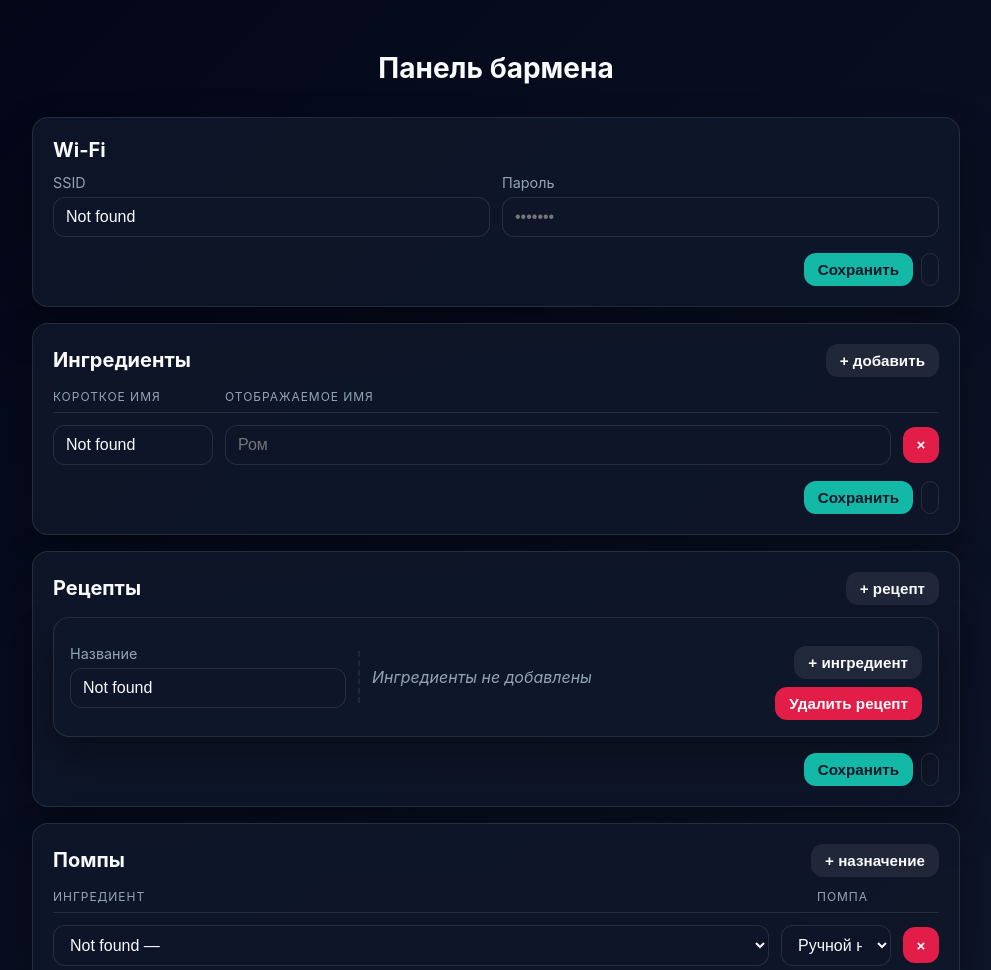
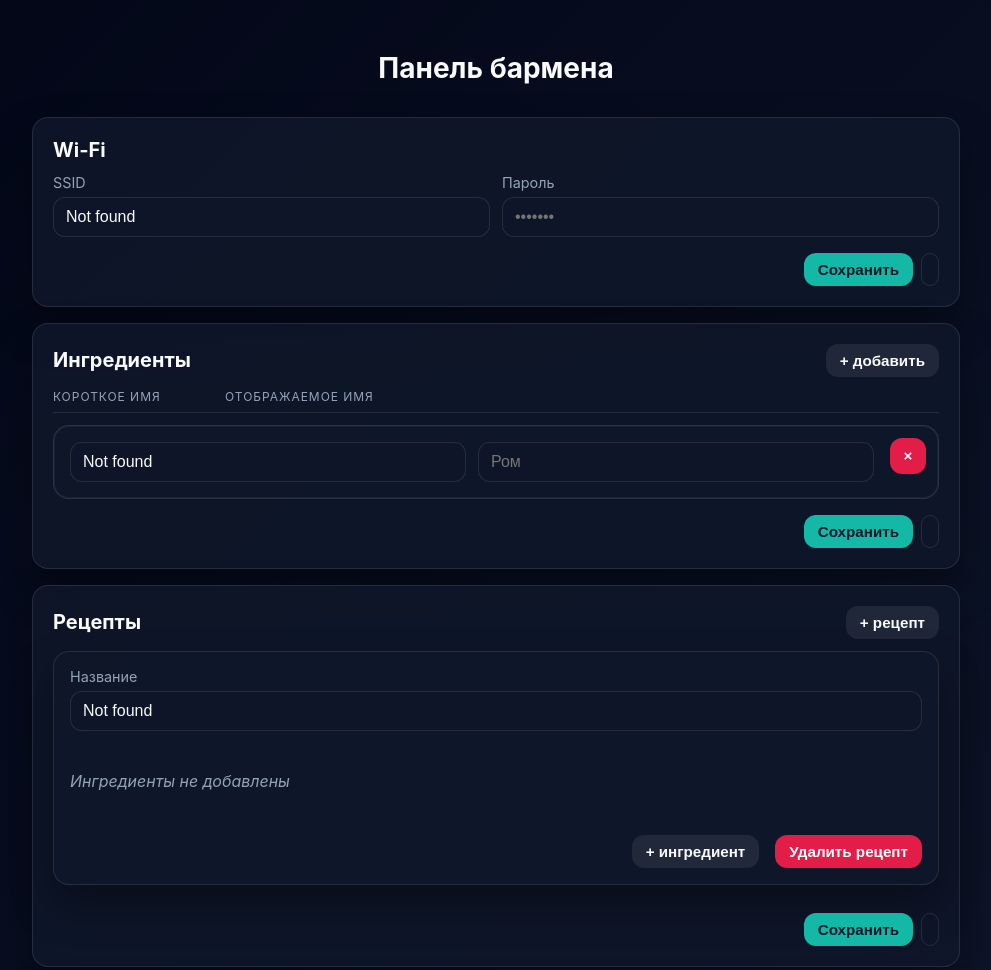
Before and after one commit to dyamirana/barmen-admin, a plain HTML site: page web/index.html in a window 1280 px wide. Shown: the top 970 px of the page, without its empty margins (144-1135 px from the left). Drawn offline with Linux system fonts and the light colour scheme; no server answers.

Commit message:
Improve list layout and confirm deletions

```diff
--- a/web/index.html
+++ b/web/index.html
@@ -149,18 +149,9 @@
         margin-top: 16px;
       }
 
-      .list-header,
-      .ingredient-row,
-      .pump-row,
-      .recipe-row,
-      .component-row {
+      .list-header {
         display: grid;
         grid-template-columns: repeat(auto-fit, minmax(140px, 1fr));
-        gap: 12px;
-        align-items: center;
-      }
-
-      .list-header {
         text-transform: uppercase;
         font-size: 0.75rem;
         letter-spacing: 0.08em;
@@ -168,6 +159,7 @@
         border-bottom: 1px solid var(--border);
         padding-bottom: 8px;
         margin-bottom: 12px;
+        gap: 12px;
       }
 
       .badge {
@@ -178,30 +170,76 @@
         color: var(--text-muted);
       }
 
+      #ingredient-rows,
+      #pump-rows,
       .components {
-        border-left: 2px dashed rgba(255, 255, 255, 0.08);
-        padding-left: 12px;
-        margin: 12px 0;
+        display: flex;
+        flex-direction: column;
+        gap: 12px;
       }
 
-      #ingredients-section .list-header,
-      .ingredient-row {
+      .components {
+        margin-top: 8px;
+      }
+
+      .ingredient-row,
+      .pump-row,
+      .component-row {
+        position: relative;
+        display: flex;
+        flex-wrap: wrap;
+        gap: 12px;
+        padding: 16px;
+        padding-right: 64px;
+        border-radius: 16px;
+        border: 1px solid rgba(255, 255, 255, 0.12);
+        background-color: rgba(15, 23, 42, 0.75);
+        box-shadow: inset 0 0 0 1px rgba(148, 163, 184, 0.08);
+      }
+
+      .ingredient-row input,
+      .pump-row select,
+      .component-row select,
+      .component-row input {
+        flex: 1 1 180px;
+        min-width: 0;
+      }
+
+      .ingredient-row button,
+      .pump-row button,
+      .component-row button {
+        position: absolute;
+        top: 12px;
+        right: 12px;
+        margin: 0;
+      }
+
+      #recipe-list {
+        display: flex;
+        flex-direction: column;
+        gap: 16px;
+      }
+
+      .recipe-row {
+        display: flex;
+        flex-direction: column;
+        gap: 16px;
+      }
+
+      .recipe-row .row {
+        flex-direction: column;
+      }
+
+      .recipe-row .row > * {
+        min-width: 100%;
+      }
+
+      #ingredients-section .list-header {
         grid-template-columns: minmax(110px, 160px) minmax(200px, 1fr) auto;
       }
 
-      #pumps-section .list-header,
-      .pump-row {
+      #pumps-section .list-header {
         grid-template-columns: minmax(180px, 1fr) minmax(80px, 110px) auto;
-      }
-
-      .component-row {
-        grid-template-columns: minmax(160px, 1fr) minmax(80px, 110px) auto;
-      }
-
-      .component-row select,
-      .ingredient-row input,
-      .pump-row select {
-        min-width: 0;
       }
 
       .recipe-actions {
@@ -222,8 +260,22 @@
           padding: 16px;
         }
 
-        .component-row {
-          grid-template-columns: 1fr 1fr;
+        .row {
+          flex-direction: column;
+        }
+
+        .row > * {
+          min-width: 100%;
+        }
+
+        .section-header {
+          flex-direction: column;
+          align-items: flex-start;
+        }
+
+        #ingredients-section .list-header,
+        #pumps-section .list-header {
+          display: none;
         }
 
         .recipe-actions {
@@ -377,6 +429,10 @@
       const componentTemplate = document.getElementById("component-row-template");
       const pumpTemplate = document.getElementById("pump-row-template");
 
+      function confirmRemoval(message) {
+        return window.confirm(message);
+      }
+
       async function init() {
         await Promise.all([
           loadConfig(),
@@ -471,6 +527,7 @@
           row
             .querySelector('[data-action="remove"]')
             .addEventListener("click", () => {
+              if (!confirmRemoval("Удалить ингредиент?")) return;
               state.ingredients.splice(idx, 1);
               renderIngredients();
             });
@@ -517,6 +574,7 @@
               compRow
                 .querySelector('[data-action="remove"]')
                 .addEventListener("click", () => {
+                  if (!confirmRemoval("Удалить ингредиент из рецепта?")) return;
                   recipe.components.splice(compIndex, 1);
                   renderComponents();
                 });
@@ -536,6 +594,7 @@
           node
             .querySelector('[data-action="remove-recipe"]')
             .addEventListener("click", () => {
+              if (!confirmRemoval("Удалить рецепт?")) return;
               state.recipes.splice(recipeIndex, 1);
               renderRecipes();
             });
@@ -566,6 +625,7 @@
           row
             .querySelector('[data-action="remove"]')
             .addEventListener("click", () => {
+              if (!confirmRemoval("Удалить назначение помпы?")) return;
               state.pumps.splice(idx, 1);
               renderPumps();
             });
```
